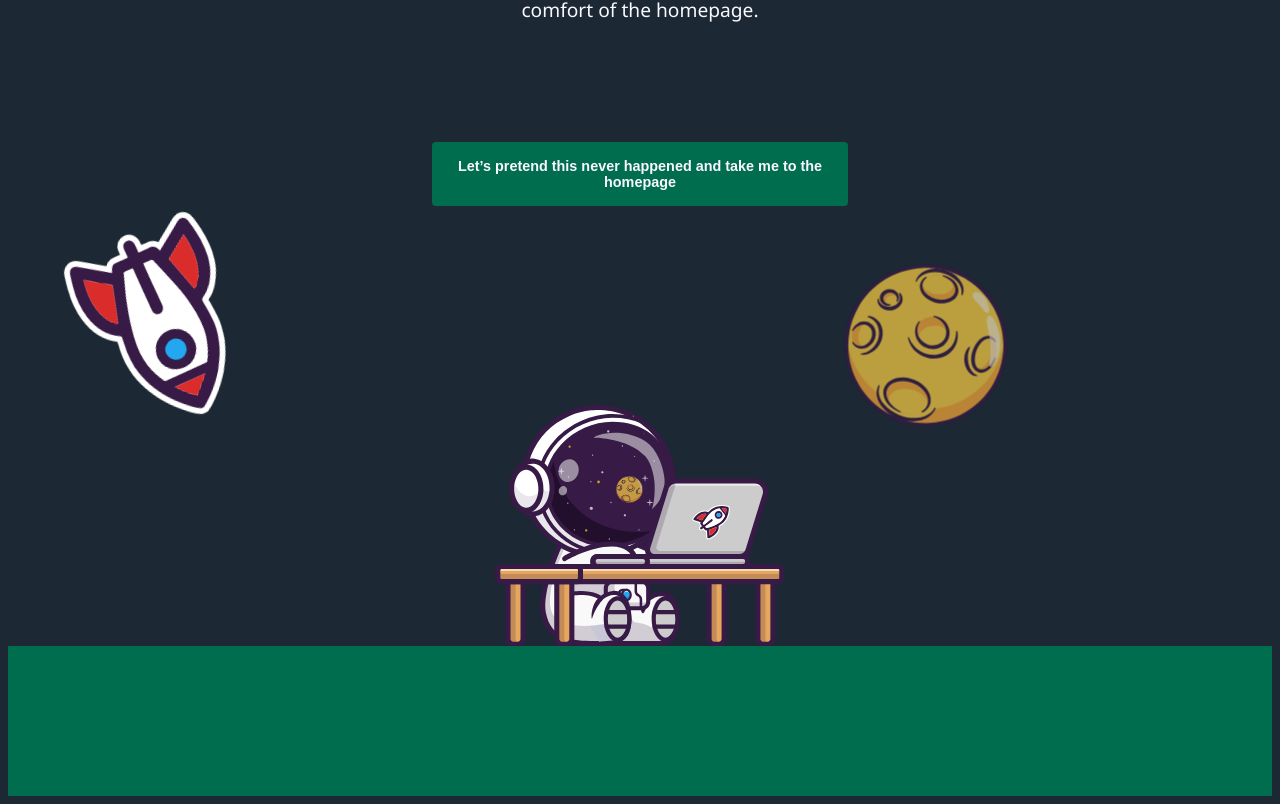
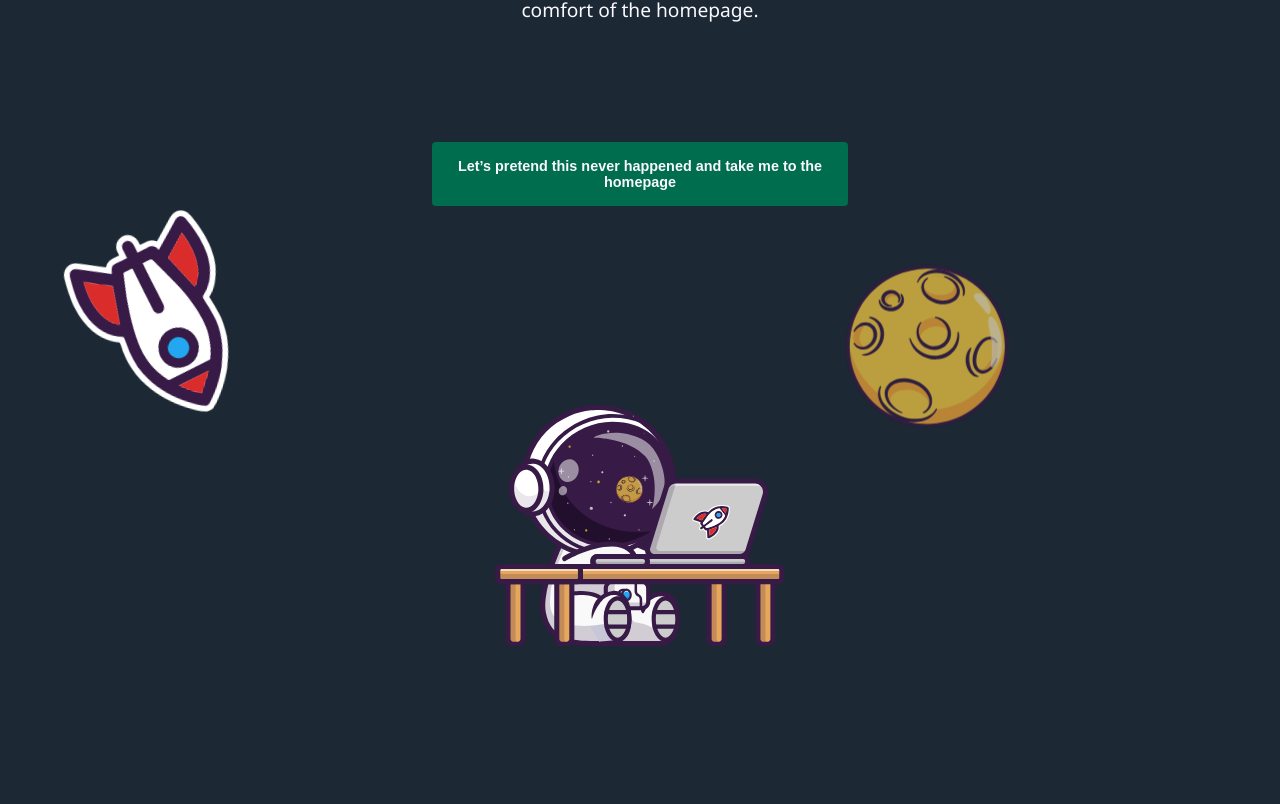
Before and after one commit to Friftycode/page-not-found, a React (Vite) app: page / in a window 1280 px wide. Shown: the part 678-1482 px from the top of the page. After the commit the page ends 1332 px from the top, so only its background shows below. Built offline with nearby package versions, Linux system fonts and the light colour scheme.

Commit message:
chore: Removed footer and added functionality to the button. Added styling variable.

```diff
--- a/src/App.tsx
+++ b/src/App.tsx
@@ -1,11 +1,8 @@
 import NotFoundPage from './page/NotFoundPage.tsx';
-import Footer from './components/Footer.tsx';
-
 function App() {
   return (
     <>
       <NotFoundPage />
-      <Footer />
     </>
   );
 }
--- a/src/components/Footer.module.less
+++ /dev/null
@@ -1,4 +0,0 @@
-.footerContainer {
-  min-height: 150px;
-  background-color: var(--color-green-light);
-}
--- a/src/components/Footer.tsx
+++ /dev/null
@@ -1,7 +0,0 @@
-import styles from './Footer.module.less';
-
-const Footer = () => {
-  return <footer className={styles.footerContainer}></footer>;
-};
-
-export default Footer;
--- a/src/index.less
+++ b/src/index.less
@@ -13,6 +13,7 @@
   --spacing-small: 0.5rem;
   --spacing-medium: 1rem;
   --spacing-large: 5rem;
+  --spacing-xlarge: 6.25rem;
 
   --border-radius: 0.25rem;
 }
--- a/src/page/NotFoundPage.module.less
+++ b/src/page/NotFoundPage.module.less
@@ -33,7 +33,7 @@
 }
 
 .button {
-  margin-top: 100px;
+  margin-top: var(--spacing-xlarge);
   z-index: 2;
   position: relative;
   cursor: pointer;
--- a/src/page/NotFoundPage.tsx
+++ b/src/page/NotFoundPage.tsx
@@ -18,6 +18,7 @@ const NotFoundPage = () => {
         <button
           className={styles.button}
           onClick={() => {
+            window.alert('Remember to add functionality to the button');
             // TODO: Replace with navigation logic, e.g., navigate('/');
           }}
         >
```
